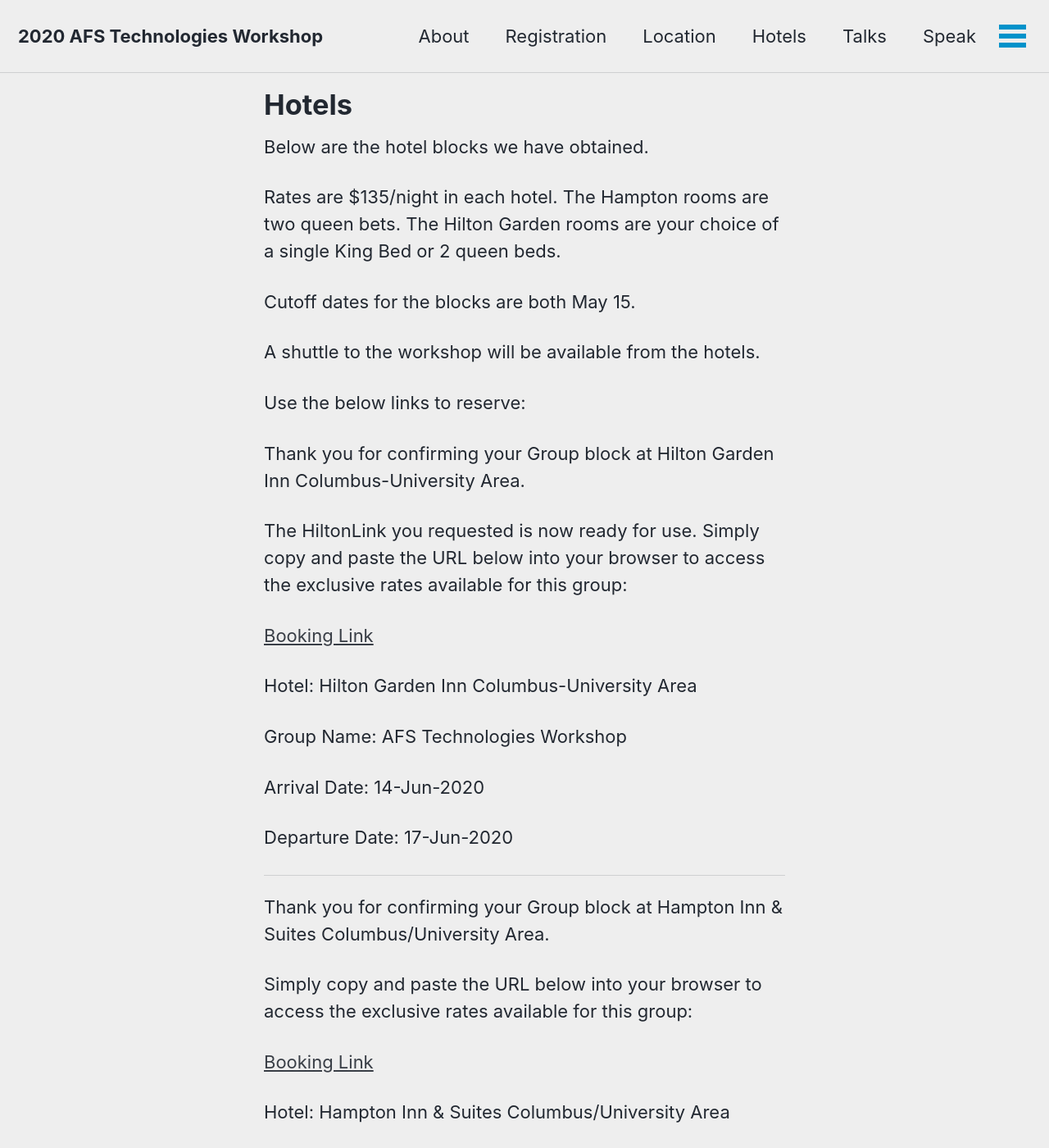
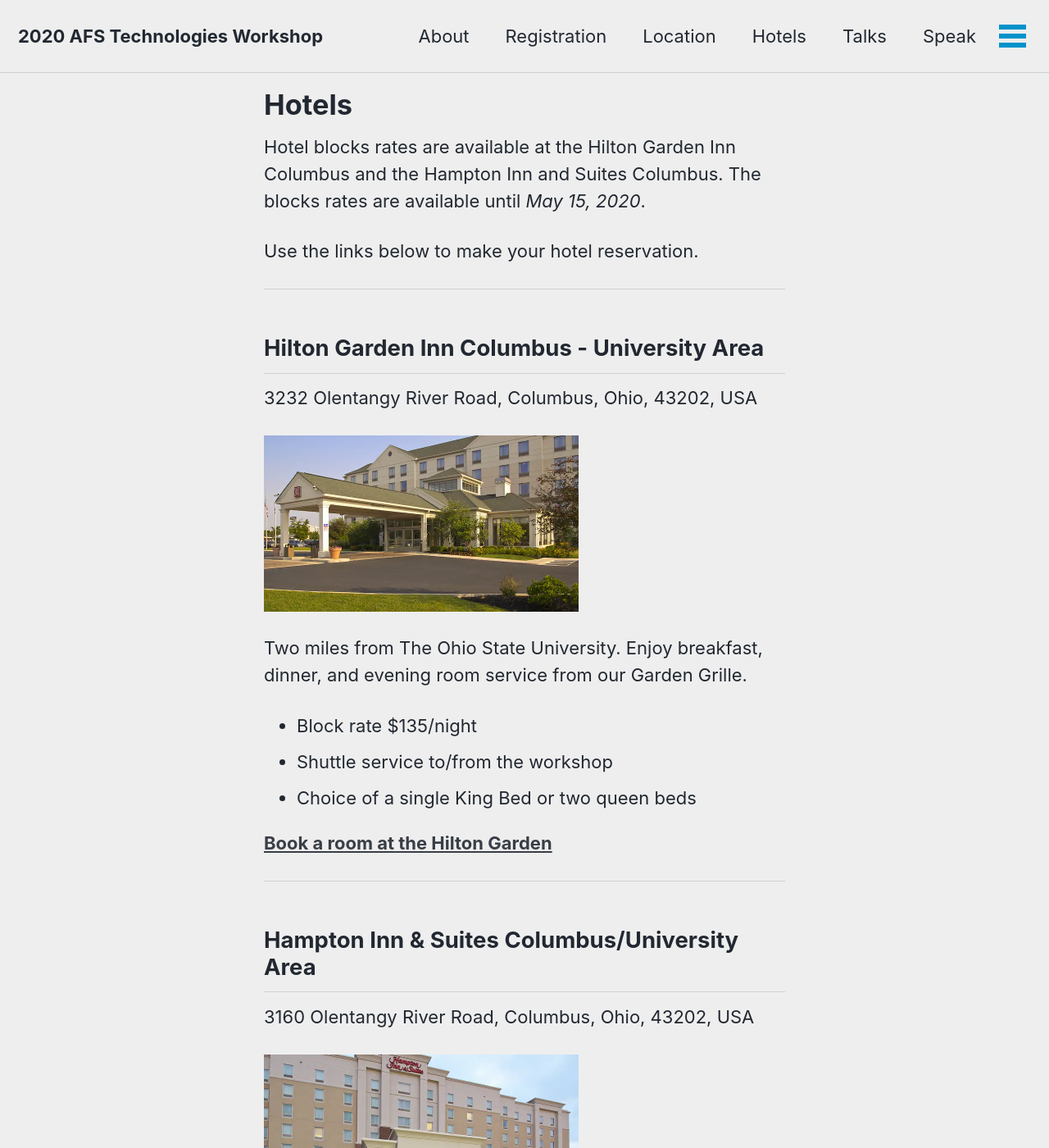
Before and after one commit to openafsfoundation/openafs-workshop.org, a Jekyll site: the page built from _pages/hotels.md, in a window 1280 px wide and 1400 px high. Shown: the whole window at 82% size. Built offline with Jekyll 4.4.1, drawn with Linux system fonts in a browser that asks for light colours; cached includes are drawn as plain includes; nearby versions of some CDN libraries; some of the changed text lies outside the part shown.

Commit message:
Hotel information

```diff
--- a/_pages/hotels.md
+++ b/_pages/hotels.md
@@ -4,50 +4,45 @@
 title: "Hotels"
 ---
 
-Below are the hotel blocks we have obtained.
+Hotel blocks rates are available at the Hilton Garden Inn Columbus and the
+Hampton Inn and Suites Columbus. The blocks rates are available until *May 15,
+2020*.
 
-Rates are $135/night in each hotel. The Hampton rooms are two queen
-bets. The Hilton Garden rooms are your choice of a single King Bed or 2
-queen beds.
+Use the links below to make your hotel reservation.
 
-Cutoff dates for the blocks are both May 15.
+----
 
-A shuttle to the workshop will be available from the hotels.
+## Hilton Garden Inn Columbus - University Area
 
-Use the below links to reserve:
+3232 Olentangy River Road, Columbus, Ohio, 43202, USA
 
+<img src="{{ site.baseurl }}/assets/images/hgi-exterior-049.png" alt="Hilton Garden Inn Columbus"/>
 
-Thank you for confirming your Group block at Hilton Garden Inn Columbus-University Area.
+Two miles from The Ohio State University. Enjoy breakfast, dinner, and evening
+room service from our Garden Grille.
 
-The HiltonLink you requested is now ready for use. Simply copy and paste the URL below into your browser to access the exclusive rates available for this group:
+* Block rate $135/night
+* Shuttle service to/from the workshop
+* Choice of a single King Bed or two queen beds
 
-[Booking Link][1]
+[**Book a room at the Hilton Garden**][1]
+
+----
+
+## Hampton Inn & Suites Columbus/University Area
+
+3160 Olentangy River Road, Columbus, Ohio, 43202, USA
+
+<img src="{{ site.baseurl }}/assets/images/hampton-osu-exterior.png" alt="Hampton Inn & Suites Columbus"/>
+
+Just off US-315, offering free shuttle service within three miles of The Ohio
+State University.  Enjoy free hot breakfast, free WiFi, and our indoor pool.
+
+* Block rate $135/night
+* Shuttle service to/from the workshop
+* Rooms with two queen beds are available
+
+[**Book a room at the Hampton Inn**][2]
 
 [1]:https://secure3.hilton.com/en_US/gi/reservation/book.htm?inputModule=HOTEL&ctyhocn=CMHUAGI&spec_plan=AFS&arrival=20200614&departure=20200617&cid=OM,WW,HILTONLINK,EN,DirectLink&fromId=HILTONLINKDIRECT
-
-Hotel: Hilton Garden Inn Columbus-University Area
-
-Group Name: AFS Technologies Workshop
-
-Arrival Date: 14-Jun-2020
-
-Departure Date: 17-Jun-2020
-
-
----
-
-Thank you for confirming your Group block at Hampton Inn & Suites Columbus/University Area.
-
-Simply copy and paste the URL below into your browser to access the exclusive rates available for this group:
-
-[Booking Link][2]
-
 [2]: https://secure3.hilton.com/en_US/hp/reservation/book.htm?inputModule=HOTEL&ctyhocn=CMHUNHX&spec_plan=CHHAFS&arrival=20200614&departure=20200617&cid=OM,WW,HILTONLINK,EN,DirectLink&fromId=HILTONLINKDIRECT
-
-Hotel: Hampton Inn & Suites Columbus/University Area
-
-Group Name: AFS Technologies Workshop
-
-Arrival Date: 14-Jun-2020
-
-Departure Date: 17-Jun-2020
```
Also changed, not shown: assets/images/hampton-osu-exterior.png (added), assets/images/hgi-exterior-049.png (added).
